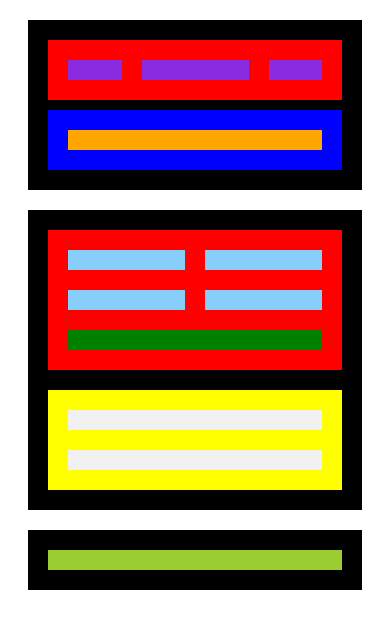
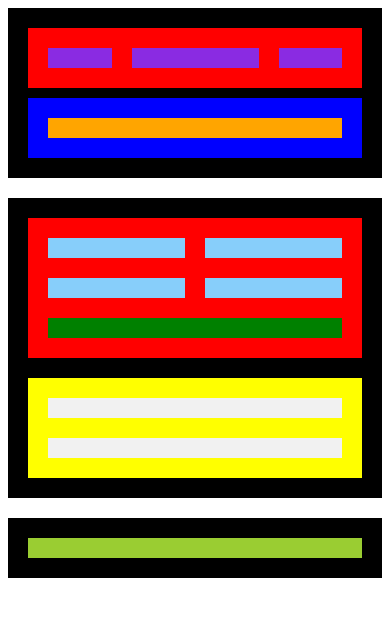
Before and after one commit to sinfreno/HTML-amb-Flex-Layout, a plain HTML site: page HTML amb Flex Layout N1/index.html in a window 390 px wide. Drawn offline with Linux system fonts and the light colour scheme.

Commit message:
Correciones

```diff
--- a/HTML amb Flex Layout N1/index.html
+++ b/HTML amb Flex Layout N1/index.html
@@ -7,6 +7,8 @@
     </head>
 
     <body>
+
+        <div class="container">
         <header>
             <div class="navegador">
                 <div class="nav1"></div>
@@ -45,8 +47,7 @@
             <div class="foot"></div>
         </footer>
 
-
-
+    </div>
 
     </body>
 
--- a/HTML amb Flex Layout N1/styles/style.css
+++ b/HTML amb Flex Layout N1/styles/style.css
@@ -1,9 +1,15 @@
 
+
+.container{
+    margin: 20px;
+    width: 1000px;
+    margin: auto;
+
+}
 /* bloque 1 */
 header {
     background-color: black;
     padding: 20px;
-    margin: 20px;
 
 }
 
@@ -46,7 +52,7 @@ header {
 main {
     display: flex;
     background-color: black;
-    margin: 20px;
+    margin: 20px 0;
 
 }
 
@@ -98,7 +104,6 @@ main {
 
 footer {
     background-color: black;
-    margin: 20px;
     padding: 20px;
 
 }
@@ -110,7 +115,7 @@ footer {
 
 /* Versión tablet */
 
-@media only screen and (max-width: 700px) {
+@media only screen and (max-width:  768px) {
 
 main{
     flex-direction: column;
@@ -124,9 +129,15 @@ main{
     margin: 10px 20px 20px 20px;
 }
 
+.container{
+    width: 100%;
+}
+
+}
+
 /* Versión móvil */
 
-@media only screen and (max-width: 500px) {
+@media only screen and (max-width: 576px) {
 
     main{
         flex-direction: column;
@@ -143,5 +154,8 @@ main{
     .sidebar {
         margin: 10px 20px 20px 20px;
     }
+    .container{
+        width: 100%;
+    }
 
 }
```
